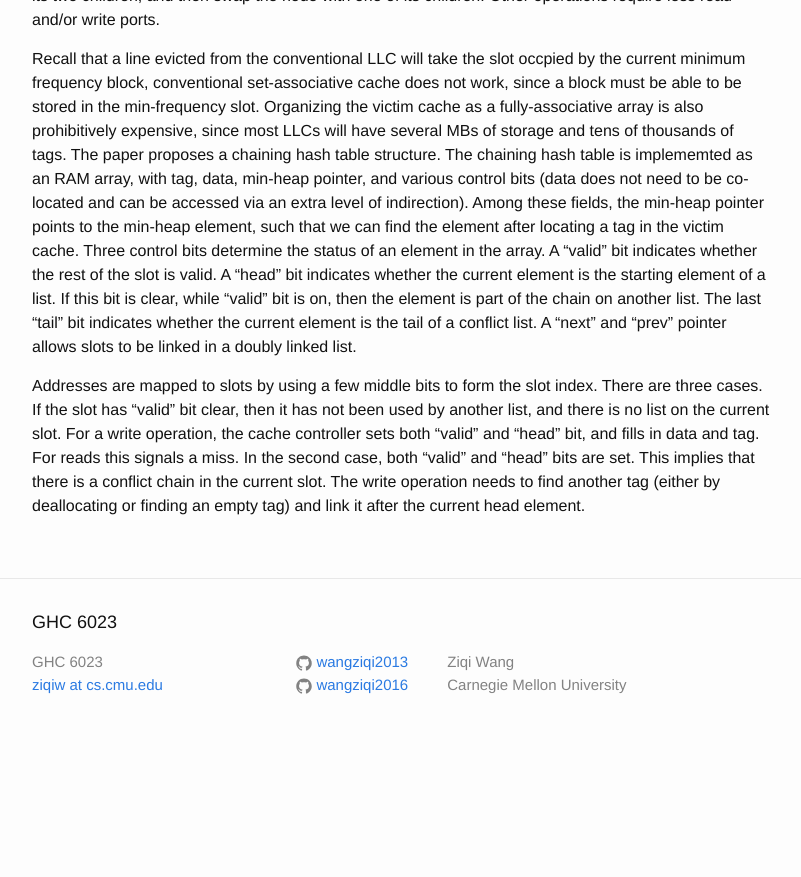
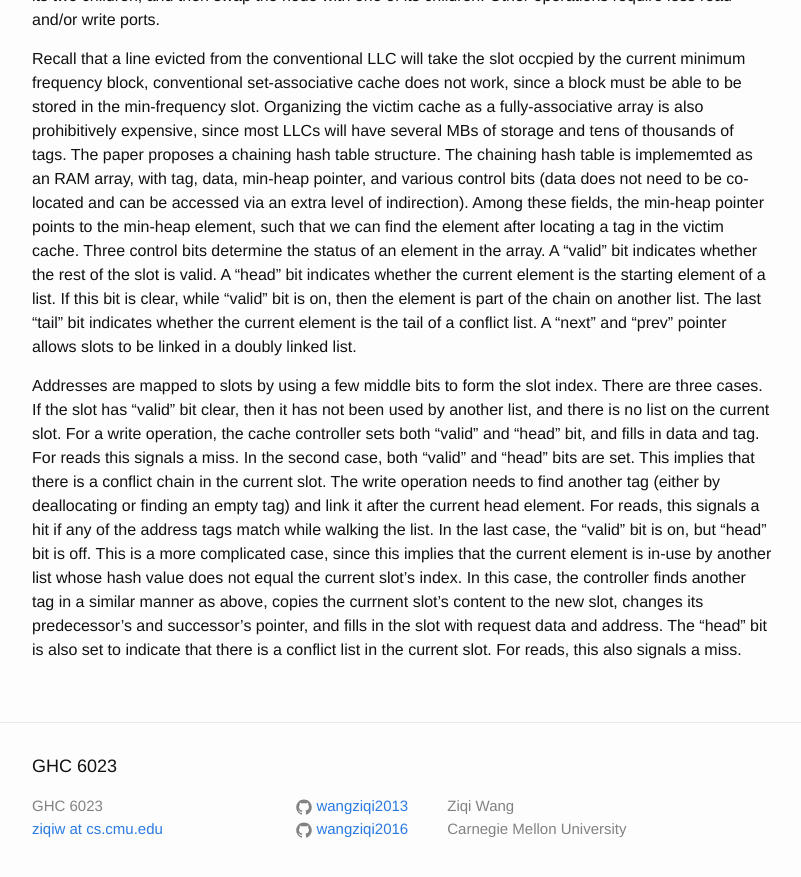
Before and after one commit to wangziqi2013/wangziqi2013.github.io, a Jekyll site: the page built from _posts/2020-05-28-scavenger.markdown, in a window 1280 px wide and 900 px high, scrolled down 2134 px. Shown: the top 877 px of the window, without its empty margins (238-1039 px from the left). Built offline with Jekyll 4.4.1, drawn with Linux system fonts in a browser that asks for light colours; before the commit the page ends 2890 px from its top, so only the background shows below that.

Commit message:
Adding all cases

```diff
--- a/_posts/2020-05-28-scavenger.markdown
+++ b/_posts/2020-05-28-scavenger.markdown
@@ -97,4 +97,10 @@ has "valid" bit clear, then it has not been used by another list, and there is n
 operation, the cache controller sets both "valid" and "head" bit, and fills in data and tag. For reads this signals a miss.
 In the second case, both "valid" and "head" bits are set. This implies that there is a conflict chain in the current
 slot. The write operation needs to find another tag (either by deallocating or finding an empty tag) and link it after
-the current head element.
+the current head element. For reads, this signals a hit if any of the address tags match while walking the list.
+In the last case, the "valid" bit is on, but "head" bit is off. This is a more complicated case, since this implies
+that the current element is in-use by another list whose hash value does not equal the current slot's index.
+In this case, the controller finds another tag in a similar manner as above, copies the currnent slot's content
+to the new slot, changes its predecessor's and successor's pointer, and fills in the slot with request data and address.
+The "head" bit is also set to indicate that there is a conflict list in the current slot. For reads, this also signals
+a miss.
```
